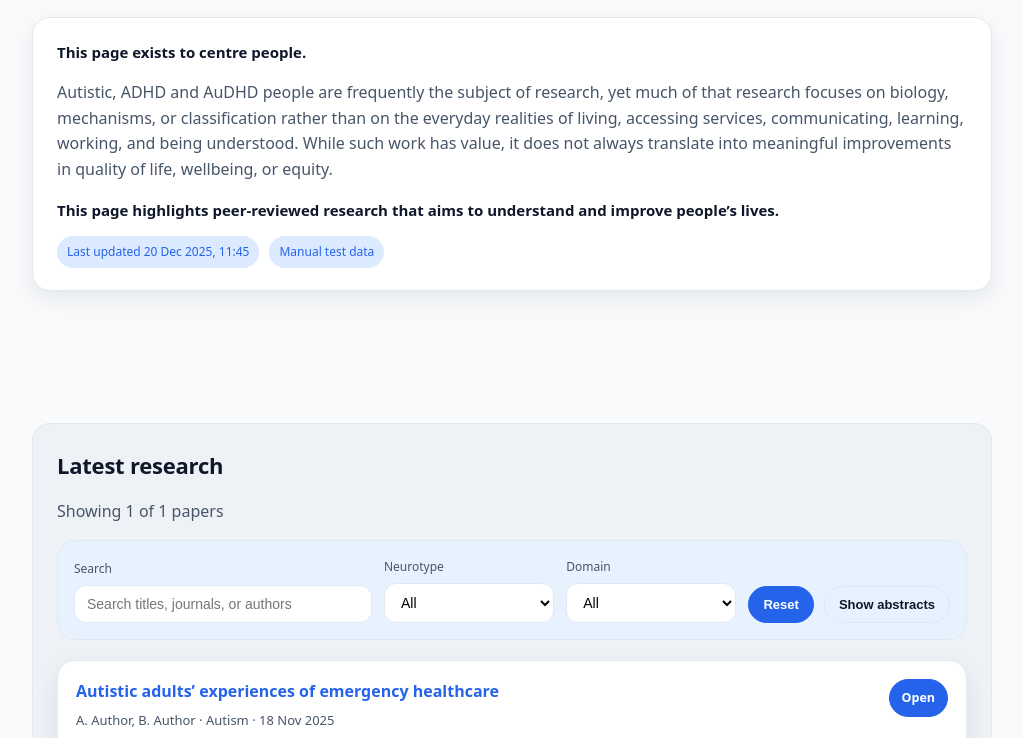
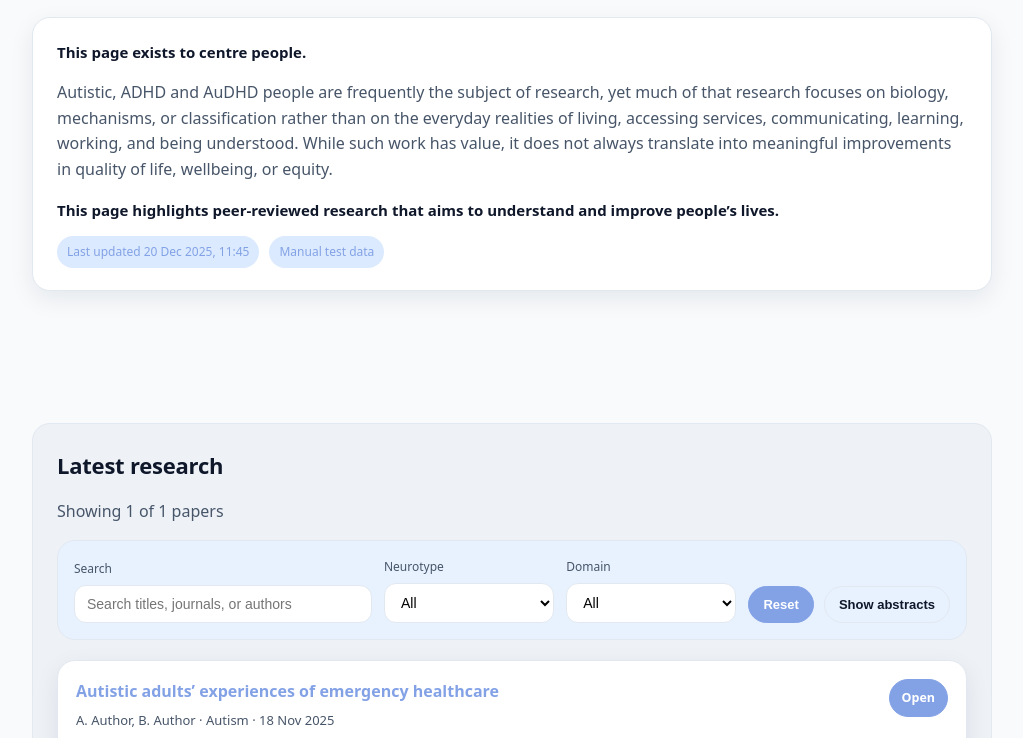
Before and after one commit to BenPottsRes/PeopleFirstResearch, a plain HTML site: page index.html in a window 1280 px wide. Shown: the part 121-859 px from the top of the page, without its empty margins (128-1151 px from the left). Drawn offline with Linux system fonts and the light colour scheme.

Commit message:
Update styles.css
changed accent colour

```diff
--- a/styles.css
+++ b/styles.css
@@ -8,7 +8,7 @@
   --muted: #475569;
   --border: #e2e8f0;
 
-  --accent: #2563eb;
+  --accent: #83a2e6;
   --accent-soft: #dbeafe;
 
   --radius: 18px;
```
